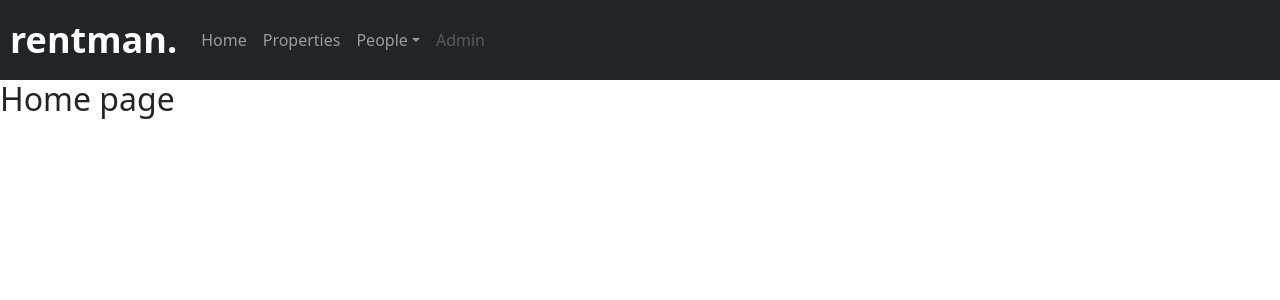
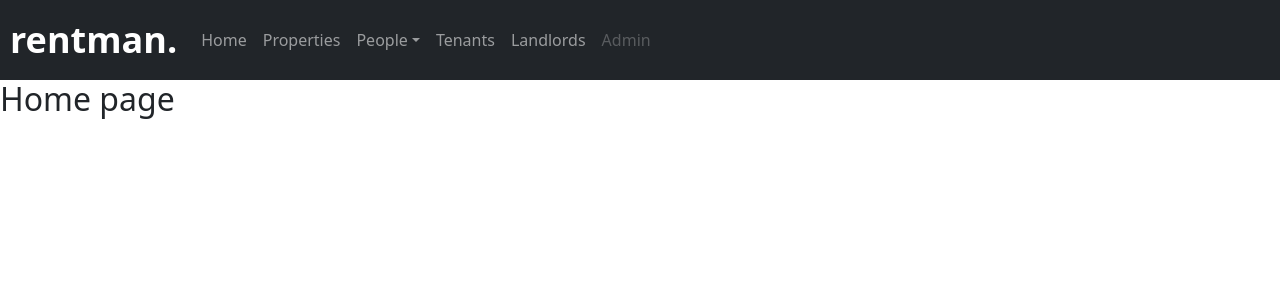
Before and after one commit to rabiahmad/rentman, a React (Create React App) app in the folder frontend/: page / in a window 1280 px wide. Shown: the top 300 px of the page. Built offline with nearby package versions, Linux system fonts and the light colour scheme.

Commit message:
landlord list component added and temporary nav buttons added

```diff
--- a/frontend/src/App.js
+++ b/frontend/src/App.js
@@ -4,6 +4,7 @@ import Navbar from "./components/navbar";
 import Home from "./pages/home";
 import PropertyList from "./pages/property_list";
 import TenantList from "./pages/tenant_list_page";
+import LandlordList from "./pages/landlord_list";
 import { Routes, Route } from "react-router-dom";
 
 const App = () => {
@@ -14,6 +15,7 @@ const App = () => {
         <Route path="/" element={<Home />} />
         <Route path="/property-list" element={<PropertyList />} />
         <Route path="/tenant-list" element={<TenantList />} />
+        <Route path="/landlord-list" element={<LandlordList />} />
       </Routes>
     </div>
   );
--- a/frontend/src/components/navbar.js
+++ b/frontend/src/components/navbar.js
@@ -56,6 +56,19 @@ const Navbar = () => {
                 </a>
               </div>
             </li>
+
+            <li className="nav-item">
+              <Link className="nav-link" to="/tenant-list">
+                Tenants
+              </Link>
+            </li>
+
+            <li className="nav-item">
+              <Link className="nav-link" to="/landlord-list">
+                Landlords
+              </Link>
+            </li>
+
             <li className="nav-item">
               <Link className="nav-link disabled" to="#">
                 Admin
--- a/frontend/src/pages/landlord_list.js
+++ b/frontend/src/pages/landlord_list.js
@@ -0,0 +1,32 @@
+import React, { useState, useEffect } from "react";
+
+const LandlordList = () => {
+  let [properties, setLandlords] = useState([]);
+
+  useEffect(() => {
+    getLandlords();
+  }, []);
+
+  let getLandlords = async () => {
+    let response = await fetch("http://127.0.0.1:8000/api/rentals/landlords/");
+    let data = await response.json();
+    setLandlords(data);
+  };
+
+  return (
+    <div className="landlord-container">
+      <h2>Landlords</h2>
+      <div className="landlord-list">
+        <ul className="list-group list-group-flush">
+          {properties.map((landlord, index) => (
+            <li key={index} className="list-group-item">
+              {landlord.first_name} {landlord.middle_name} {landlord.last_name}
+            </li>
+          ))}
+        </ul>
+      </div>
+    </div>
+  );
+};
+
+export default LandlordList;
```
